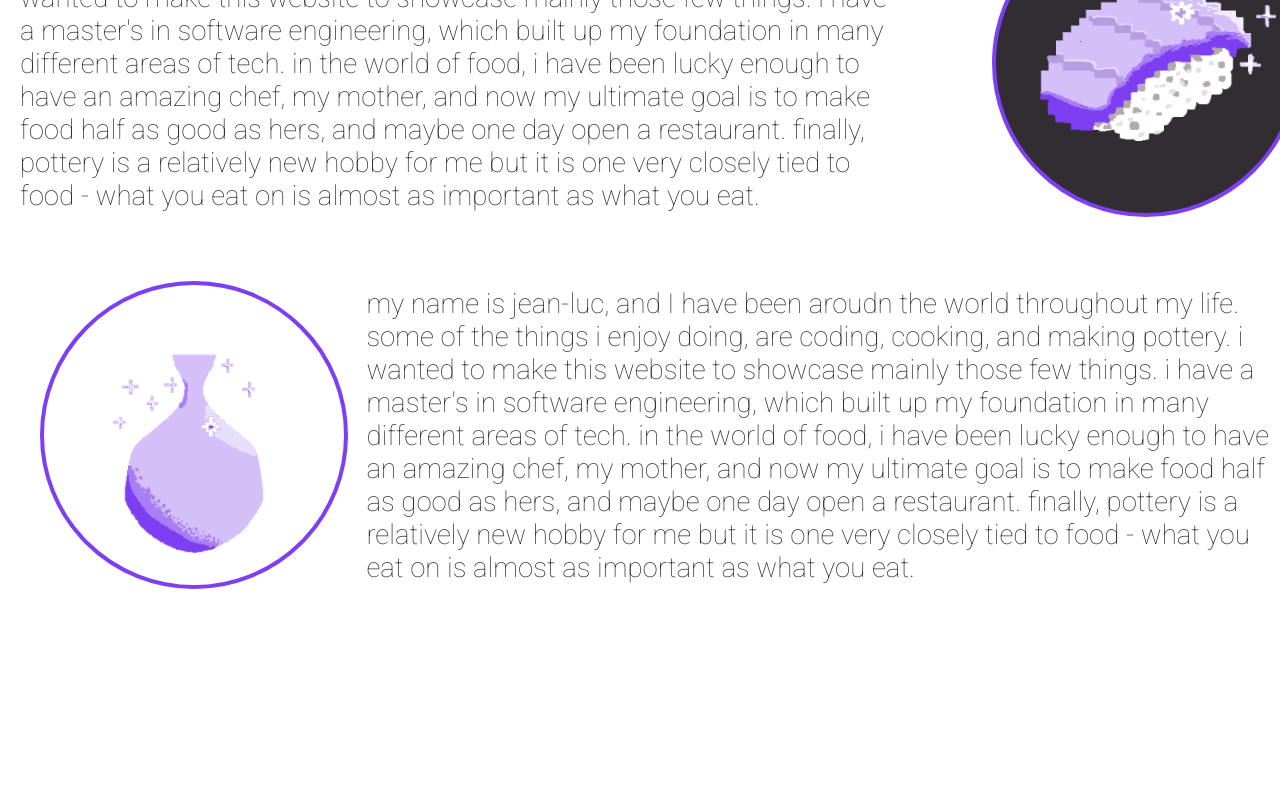
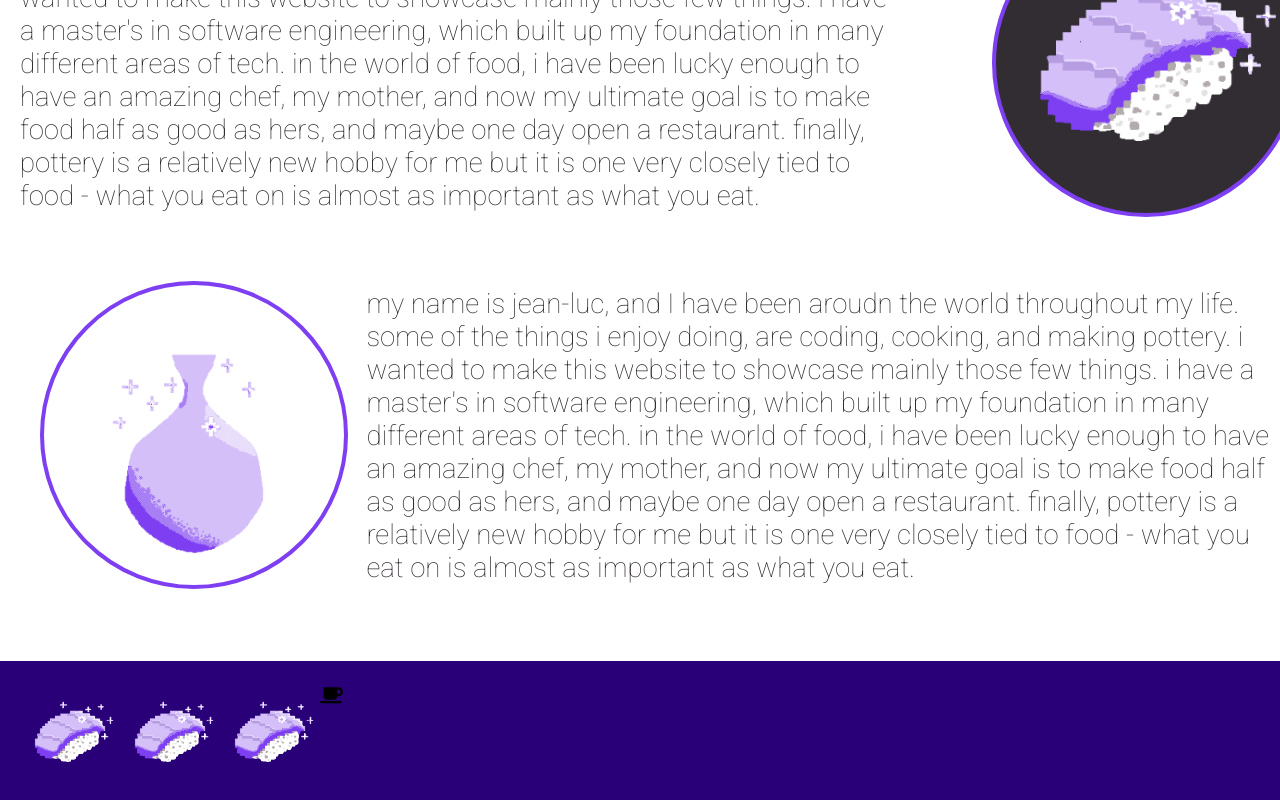
Before and after one commit to jlputter/LandingPage, a React (Create React App) app in the folder portfolio/portfolio_fe/: page / in a window 1280 px wide. Shown: the part 1496-2296 px from the top of the page. Before the commit the page ends 2107 px from the top, so only its background shows below. Built offline with nearby package versions, Linux system fonts and the light colour scheme; a web font is replaced by a local one.

Commit message:
start of footer

```diff
--- a/portfolio/portfolio_fe/package.json
+++ b/portfolio/portfolio_fe/package.json
@@ -3,6 +3,9 @@
   "version": "0.1.0",
   "private": true,
   "dependencies": {
+    "@fortawesome/fontawesome-svg-core": "^1.2.36",
+    "@fortawesome/free-solid-svg-icons": "^5.15.4",
+    "@fortawesome/react-fontawesome": "^0.1.16",
     "@testing-library/jest-dom": "^5.16.1",
     "@testing-library/react": "^12.1.2",
     "@testing-library/user-event": "^13.5.0",
--- a/portfolio/portfolio_fe/src/App.js
+++ b/portfolio/portfolio_fe/src/App.js
@@ -1,6 +1,7 @@
 // import {Container} from './components/styles/Container.styled'
 import Header from './components/Header'
 import AboutMe from './components/AboutMe'
+import Footer from './components/Footer'
 import { ThemeProvider } from 'styled-components'
 import GlobalStyles from './components/styles/Global'
 
@@ -20,6 +21,7 @@ function App() {
       <GlobalStyles/>
         <Header />
         <AboutMe/>
+        <Footer/>
       </>
     </ThemeProvider>
   );
--- /dev/null
+++ b/portfolio/portfolio_fe/src/components/Footer.jsx
@@ -0,0 +1,22 @@
+import { Container } from "./styles/Container.styled";
+import { StyledFooter, SocialIcons } from "./styles/Footer.styled"
+import { FontAwesomeIcon } from '@fortawesome/react-fontawesome'
+import { faCoffee } from '@fortawesome/free-solid-svg-icons'
+
+
+export default function AboutMe() {
+    return (
+
+        <StyledFooter>
+            <Container>
+                <SocialIcons>
+                    <img src="./images/food.png"></img>
+                    <img src="./images/food.png"></img>
+                    <img src="./images/food.png"></img>
+                    <i className="fab fa-linkedin-in"></i>
+                    <FontAwesomeIcon icon={faCoffee} />
+                </SocialIcons>
+            </Container>
+        </StyledFooter>
+    )
+}
--- /dev/null
+++ b/portfolio/portfolio_fe/src/components/styles/Footer.styled.jsx
@@ -0,0 +1,21 @@
+import styled from "styled-components"
+
+export const StyledFooter = styled.section`
+    background-color: ${({theme}) => theme.colors.footer};
+    padding: 0;
+    padding-top: 25px;
+    margin-top: 50px;
+    height:300px;
+    `
+
+export const SocialIcons = styled.div`
+        display: flex;
+        flex-direction: row;
+        padding-right: 20px;
+
+
+
+        img{
+            height: 100px;
+        }
+    `
```
Also changed, not shown: 1 other file (tests, documents, lock files or other folders).
